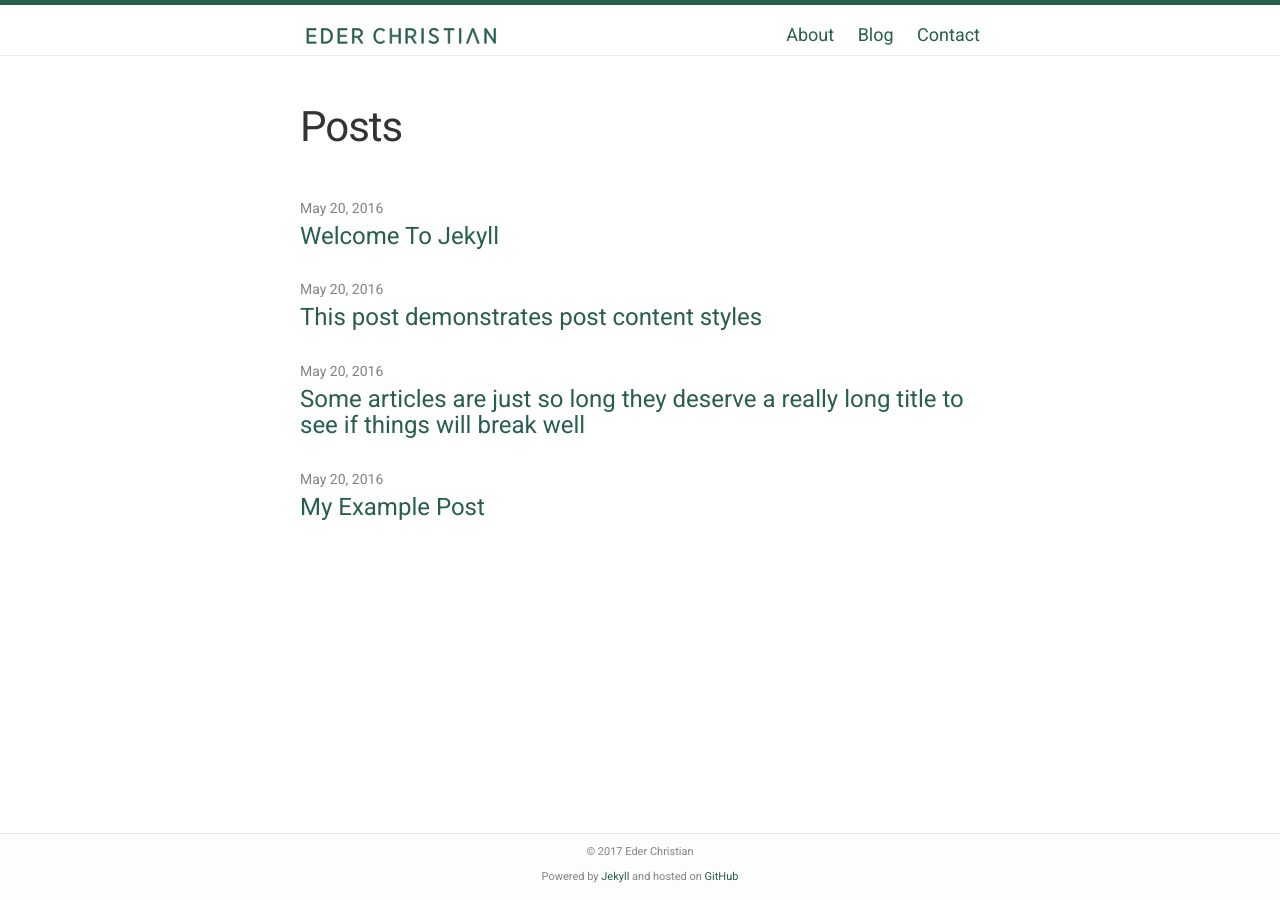
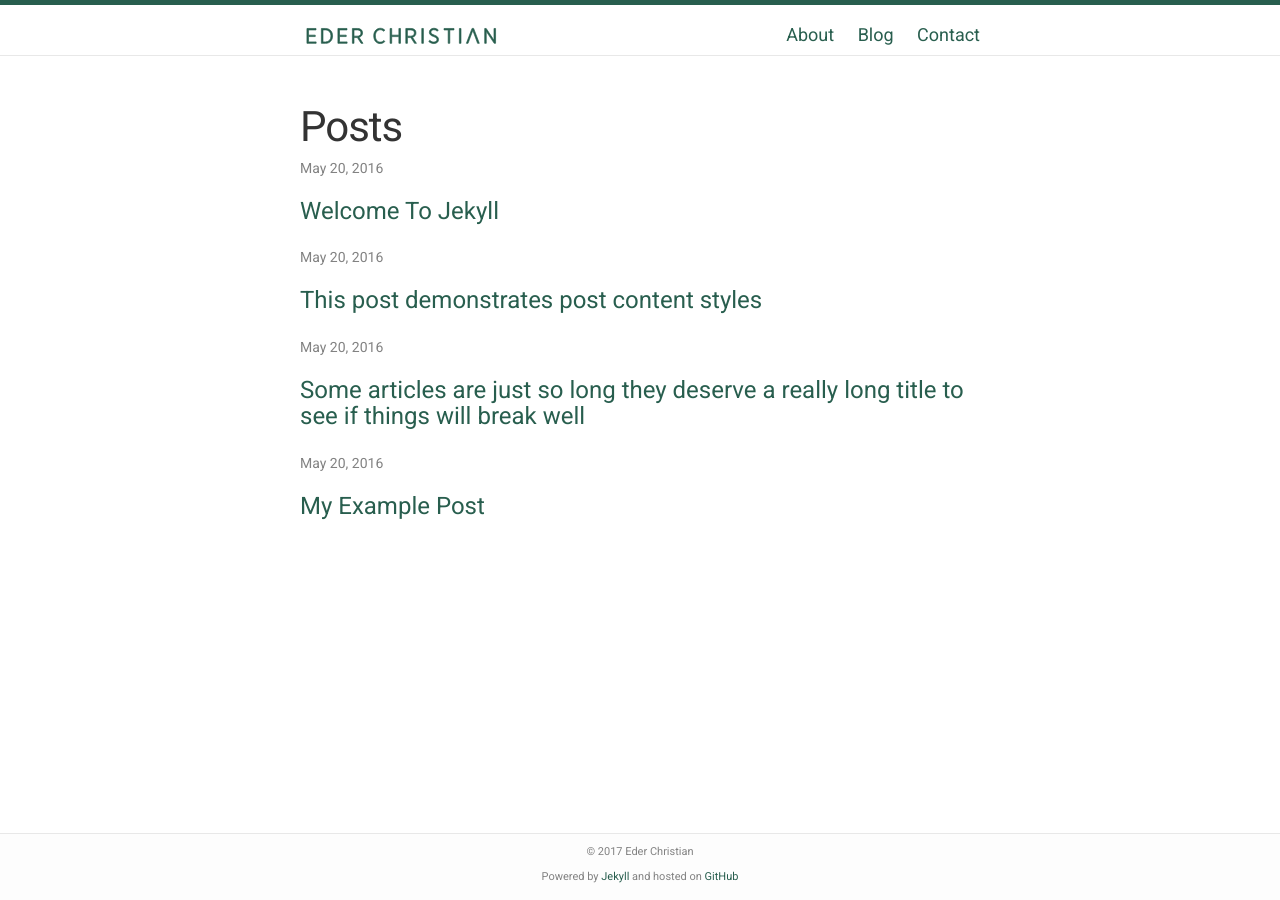
Before and after one commit to ederchristian/ederchristian, a Jekyll site: the page built from blog.md, in a window 1280 px wide. Built offline with Jekyll 4.4.1, drawn with Linux system fonts in a browser that asks for light colours; nearby versions of some CDN libraries; comment, search, counter and statistics services are not loaded.

Commit message:
Update style to Blog

```diff
--- a/_sass/minima/_layout.scss
+++ b/_sass/minima/_layout.scss
@@ -207,7 +207,7 @@
 .post-link {
   display: block;
   @include relative-font-size(1.5);
-  margin-top: -15px;
+  margin-bottom: -7px;
 }
 
 .post-link:hover {
@@ -217,6 +217,10 @@
 /**
  * Posts
  */
+.blog {
+  margin-top: -40px;
+}
+
 .post-header {
   margin-bottom: $spacing-unit;
 }
```
